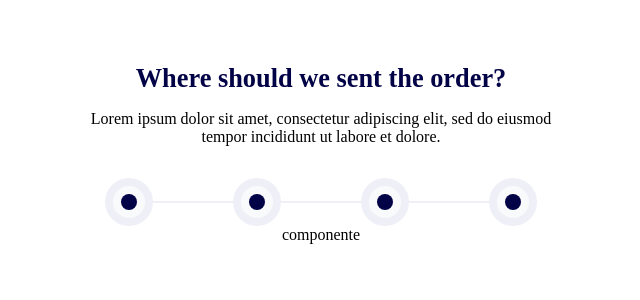
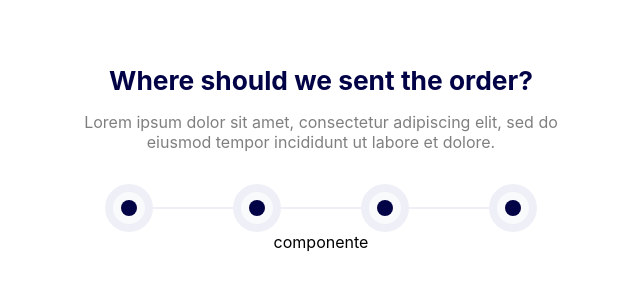
Before and after one commit to felipersan/checkout, a React (Create React App) app: page / in a window 1280 px wide. Shown: the top 300 px of the page, without its empty margins (319-959 px from the left). Built offline with nearby package versions, Linux system fonts and the light colour scheme.

Commit message:
feat: add font family and subtitle color

```diff
--- a/src/Styles/globalStyle.ts
+++ b/src/Styles/globalStyle.ts
@@ -5,6 +5,7 @@ export const GlobalStyle = createGlobalStyle`
     --color-one: #020246;
     --color-two: #EFF0F7;
     --color-three: #F9FAFB;
+    --color-four: rgba(0, 0, 0, 0.5);
   }
   *{
     margin: 0;
@@ -13,5 +14,6 @@ export const GlobalStyle = createGlobalStyle`
     list-style: none;
     outline: none;
     box-sizing: border-box;
+    font-family: 'Inter', sans-serif;
   }
 `
```
